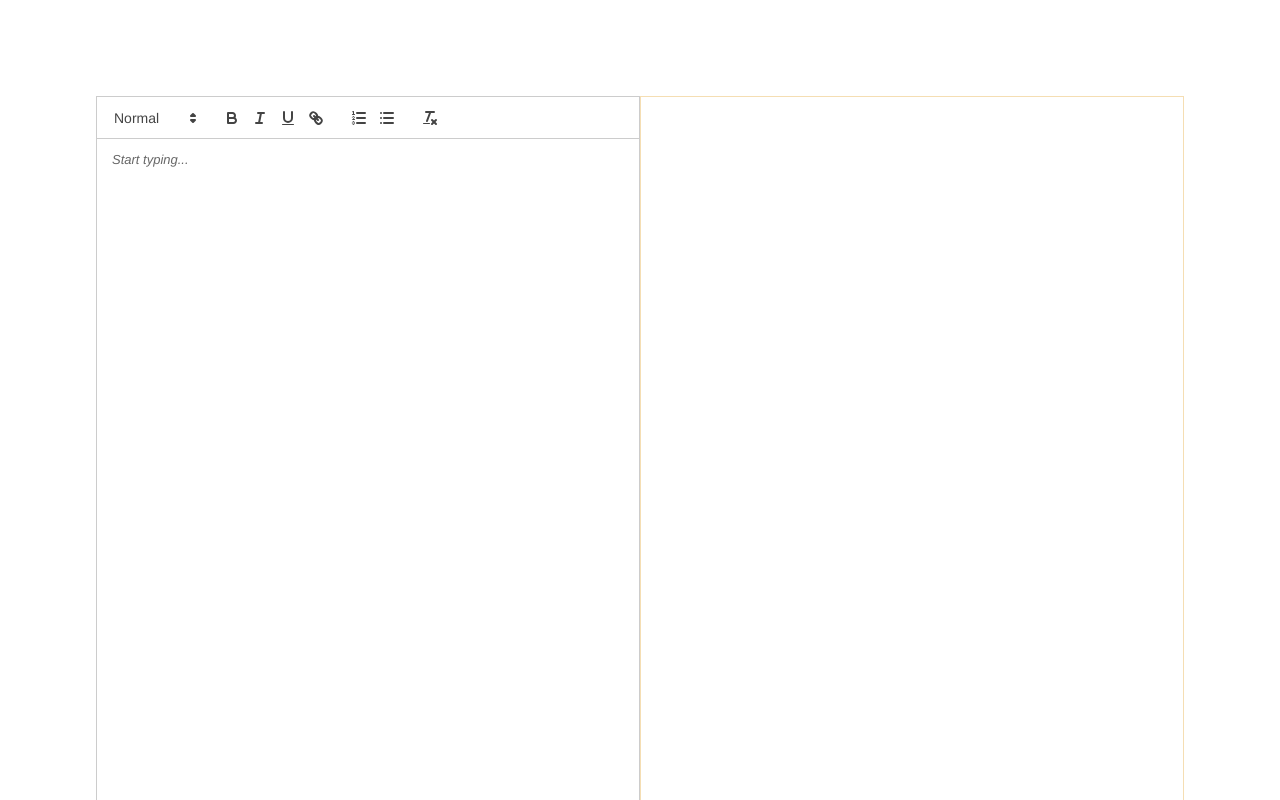
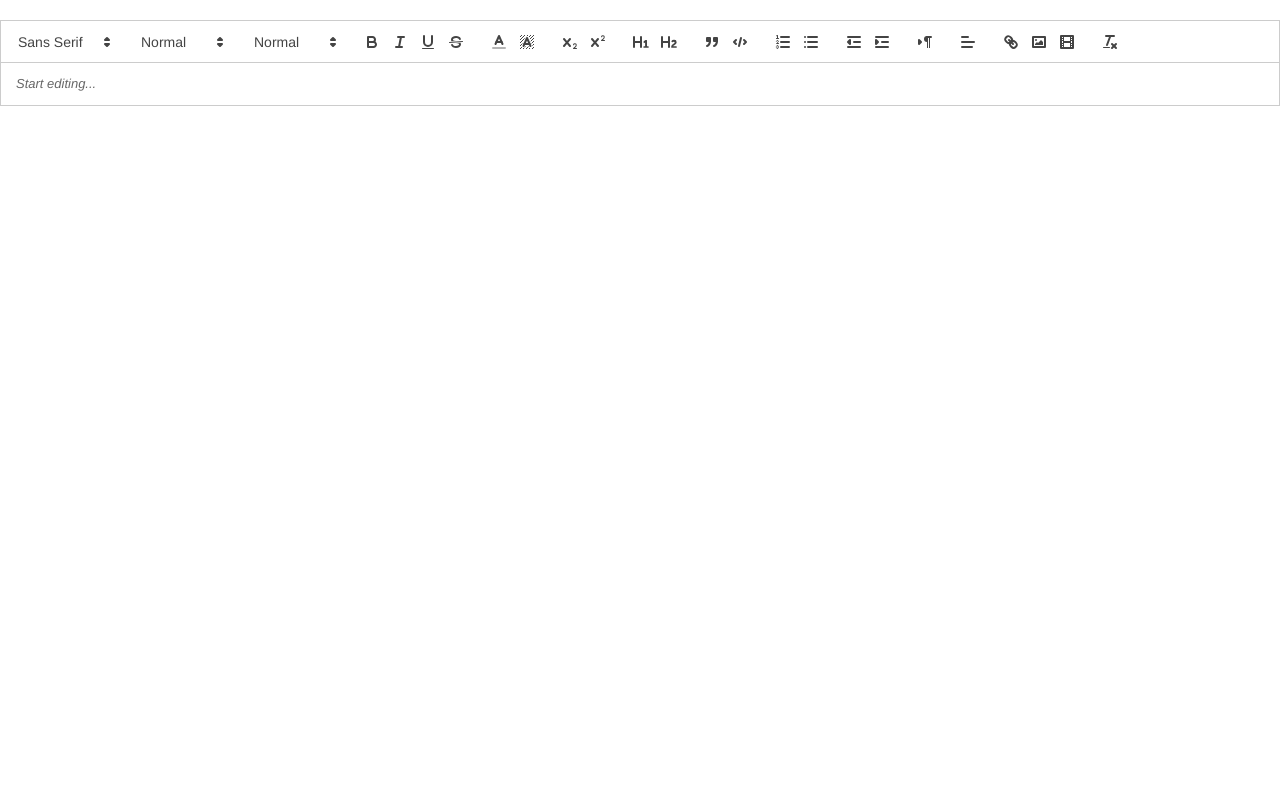
Before and after one commit to Vivekv634/Autobook, a Next.js app: page / in a window 1280 px wide. Shown: the top 800 px of the page. Built offline with nearby package versions, Linux system fonts and the light colour scheme.

Commit message:
resolving changes for text editor

```diff
--- a/app/page.js
+++ b/app/page.js
@@ -1,53 +1,57 @@
-"use client"; // Add this line to mark the component as a Client Component
+"use client" // Add this line to mark the component as a Client Component
 
 import React, { useState } from 'react';
-import ReactQuill from 'react-quill';
+import dynamic from 'next/dynamic';
 import 'react-quill/dist/quill.snow.css'; // Import Quill styles
 import './globals.css'; // Optional: Custom CSS for your component
 
-import Image from "next/image";
+// Dynamic import of ReactQuill
+const ReactQuill = dynamic(() => import('react-quill'), {
+  ssr: false,
+});
 
-// Define the custom toolbar options
-const toolbarOptions = [
+const modules = {
+  toolbar: [
+    [{ 'font': ['sans-serif', 'serif', 'monospace'] }],
     [{ 'header': [1, 2, 3, 4, 5, 6, false] }],
-  [{ 'font': [] }],
-  [{ 'size': [] }],
+    [{ 'size': ['small', false, 'large', 'huge'] }],
+    ['bold', 'italic', 'underline', 'strike'],
+    [{ 'color': [] }, { 'background': [] }],
+    [{ 'script': 'sub' }, { 'script': 'super' }],
+    [{ 'header': 1 }, { 'header': 2 }],
+    ['blockquote', 'code-block'],
     [{ 'list': 'ordered' }, { 'list': 'bullet' }],
     [{ 'indent': '-1' }, { 'indent': '+1' }],
-  ['bold', 'italic', 'underline', 'strike'],
-  [{ 'color': [] }, { 'background': [] }],
+    [{ 'direction': 'rtl' }],
     [{ 'align': [] }],
     ['link', 'image', 'video'],
-  ['clean'] // Remove formatting button
+    ['clean']
+  ],
+  clipboard: {
+    matchVisual: false,
+  }
+};
+
+const formats = [
+  'font', 'header', 'size', 'color', 'background',
+  'align', 'bold', 'italic', 'underline', 'strike', 'blockquote',
+  'list', 'bullet', 'indent', 'link', 'image', 'video', 'code-block', 'formula'
 ];
 
 export default function Home() {
-  const [editorContent, setEditorContent] = useState('');
-
-  const handleEditorChange = (content) => {
-    setEditorContent(content);
-  };
+  const [content, setContent] = useState('');
 
   return (
-    <main className="flex min-h-screen flex-col items-center justify-between p-24">
-
-      <div className="container">
-        <div className="row">
-          <div className="editor">
+    <div className='container m-auto mt-5'>
       <ReactQuill
-              value={editorContent}
-              onChange={handleEditorChange}
-              theme="snow"
-              placeholder="Start typing..."
-              className="editor-input"
+        placeholder='Start editing...'
+        formats={formats}
+        modules={modules}
+        theme='snow'
+        value={content}
+        onChange={setContent}
       />
+      {content}
     </div>
-          <div className="preview">
-            <h3></h3>
-            <div dangerouslySetInnerHTML={{ __html: editorContent }} />
-          </div>
-        </div>
-      </div>
-    </main>
   );
 }
```
Lines whose indentation alone changed are shown as unchanged.
